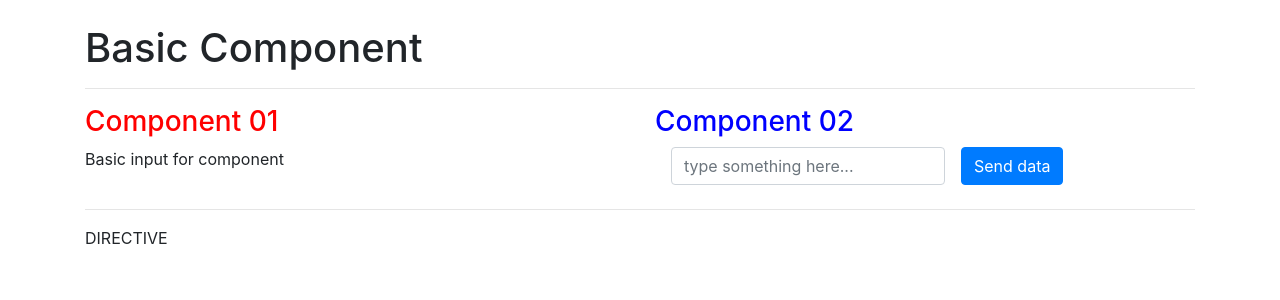
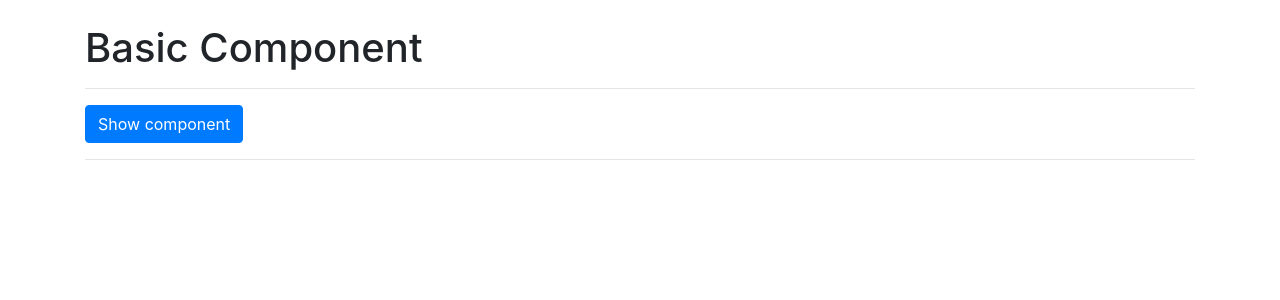
Before and after one commit to un4ckn0wl3z/basic-angular7, an Angular app: page / in a window 1280 px wide. Shown: the top 300 px of the page. Built offline with nearby package versions, Linux system fonts and the light colour scheme.

Commit message:
play with ngIf

```diff
--- a/src/app/app.component.html
+++ b/src/app/app.component.html
@@ -2,20 +2,22 @@
   <h1 directive1="" >Basic Component</h1>
   <hr>
 
+  <form action="" class="form-group">
+    <button type="button" *ngIf="!isShowComponent1" (click)="isShowComponent1 = !isShowComponent1" class="btn btn-primary">Show component</button>
+  </form>
 
-
-  <div class="row">
+  <div class="row" *ngIf="isShowComponent1">
     <div class="col-sm">
       <app-com01  [message]="message">Component 01</app-com01>
 
     </div>
     <div class="col-sm">
-      <app-com02 (onMessage)="onMessage($event)" >Component 02</app-com02>
+      <app-com02 (onHide)="isShowComponent1 = $event" (onMessage)="onMessage($event)"  >Component 02</app-com02>
     </div>
   </div>
 
   <hr>
 
-  <div directive1="" >DIRECTIVE</div>
+  <div *ngIf="isShow" directive1="" >DIRECTIVE</div>
 
 </div>
--- a/src/app/app.component.ts
+++ b/src/app/app.component.ts
@@ -10,7 +10,9 @@ import { Component } from '@angular/core';
 })
 export class AppComponent {
   message:string = 'Basic input for component';
+  isShow:boolean = false;
 
+  isShowComponent1:boolean = false;
 
   constructor(){
 
--- a/src/app/com02/com02.component.html
+++ b/src/app/com02/com02.component.html
@@ -4,4 +4,6 @@
       <input type="text" class="form-control" #input placeholder="type something here...">
     </div>
     <button type="button" class="btn btn-primary mb-2" (click)="onSendData()" >Send data</button>
+    <span>&nbsp;&nbsp;</span>
+    <button type="button" class="btn btn-danger mb-2" (click)="onHide.emit(false)" >Hinde component</button>
   </form>
--- a/src/app/com02/com02.component.ts
+++ b/src/app/com02/com02.component.ts
@@ -9,6 +9,9 @@ export class Com02Component implements OnInit {
 
   @Output('onMessage') onMessage: EventEmitter<String> = new EventEmitter<string>();
   @ViewChild('input') inputElemtRef: ElementRef;
+
+  @Output('onHide') onHide: EventEmitter<boolean> = new EventEmitter<boolean>();
+
 
   constructor() { }
 
```
